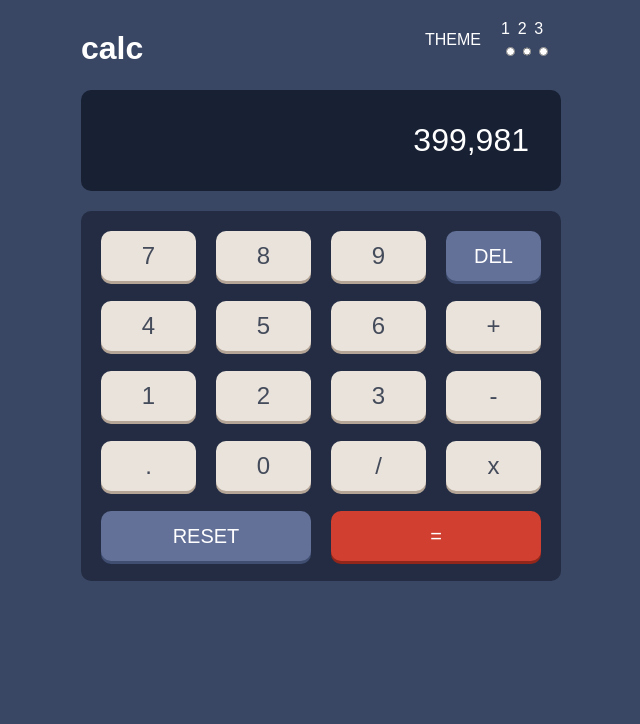
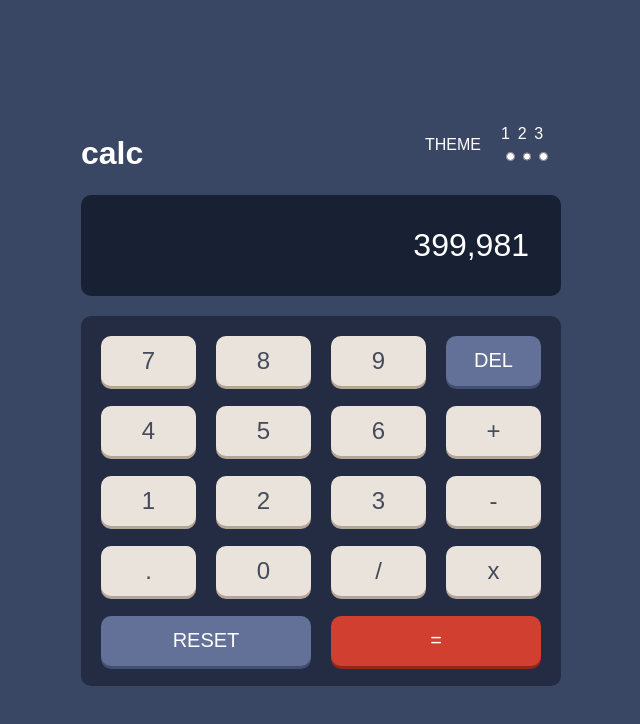
Before and after one commit to elmartirta/calculatorapp-ft-frontendmentor, a React (Create React App) app in the folder calculator-app/: page / in a window 1280 px wide. Shown: the top 724 px of the page, without its empty margins (319-959 px from the left). Built offline with nearby package versions, Linux system fonts and the light colour scheme.

Commit message:
Center the calcultaor on the screen

```diff
--- a/calculator-app/src/App.css
+++ b/calculator-app/src/App.css
@@ -50,6 +50,11 @@
 
 body{
   background-color: var(--very-dark-desaturated-blue-main);
+  min-height: 100vh;
+  display: flex;
+  flex-direction: column;
+  align-items: center;
+  justify-content: center;
   color:white;
   font-family: Spartan, sans-serif;
 }
```
Also changed, not shown: 1 other file (tests, documents, lock files or other folders).
